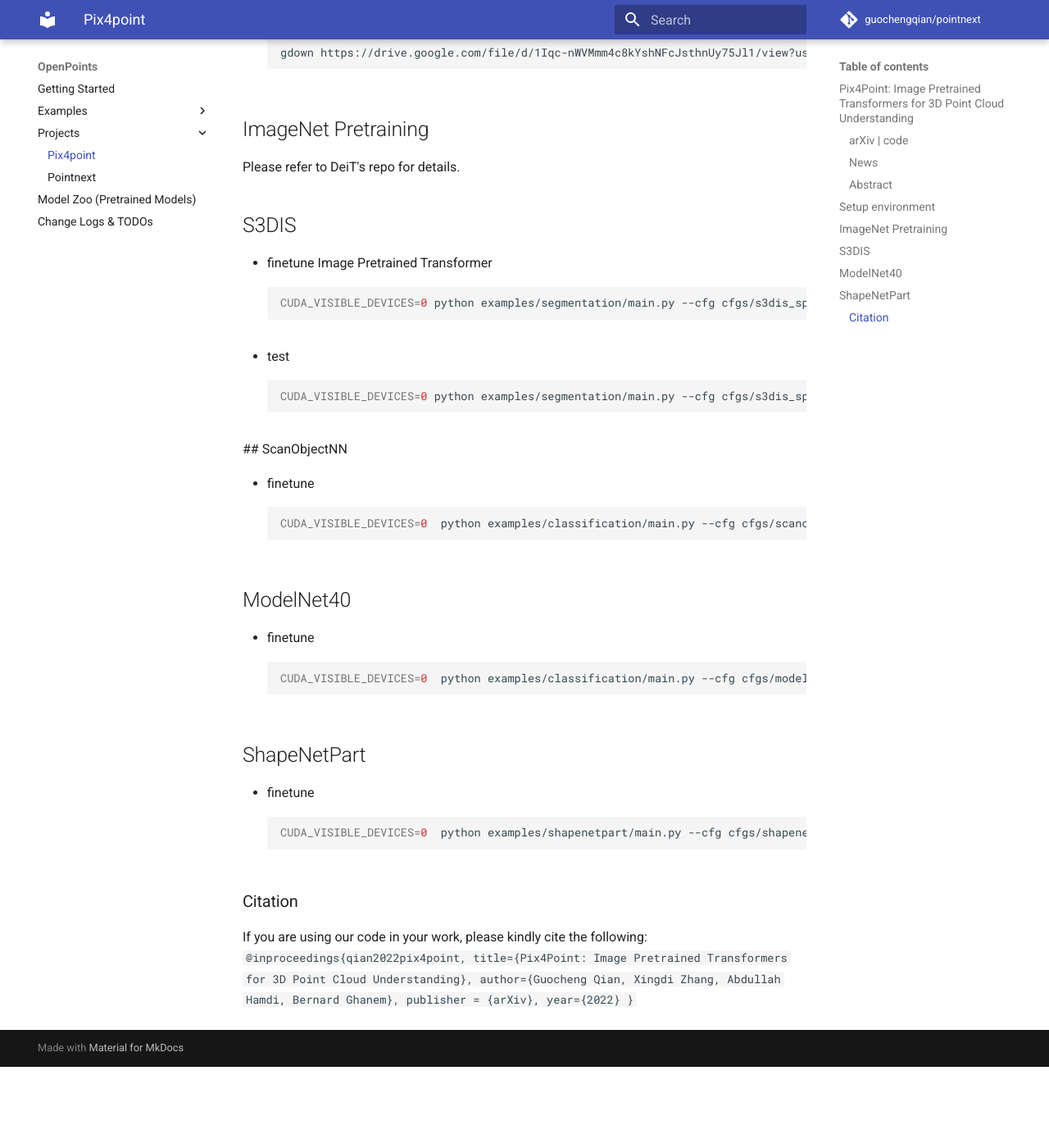
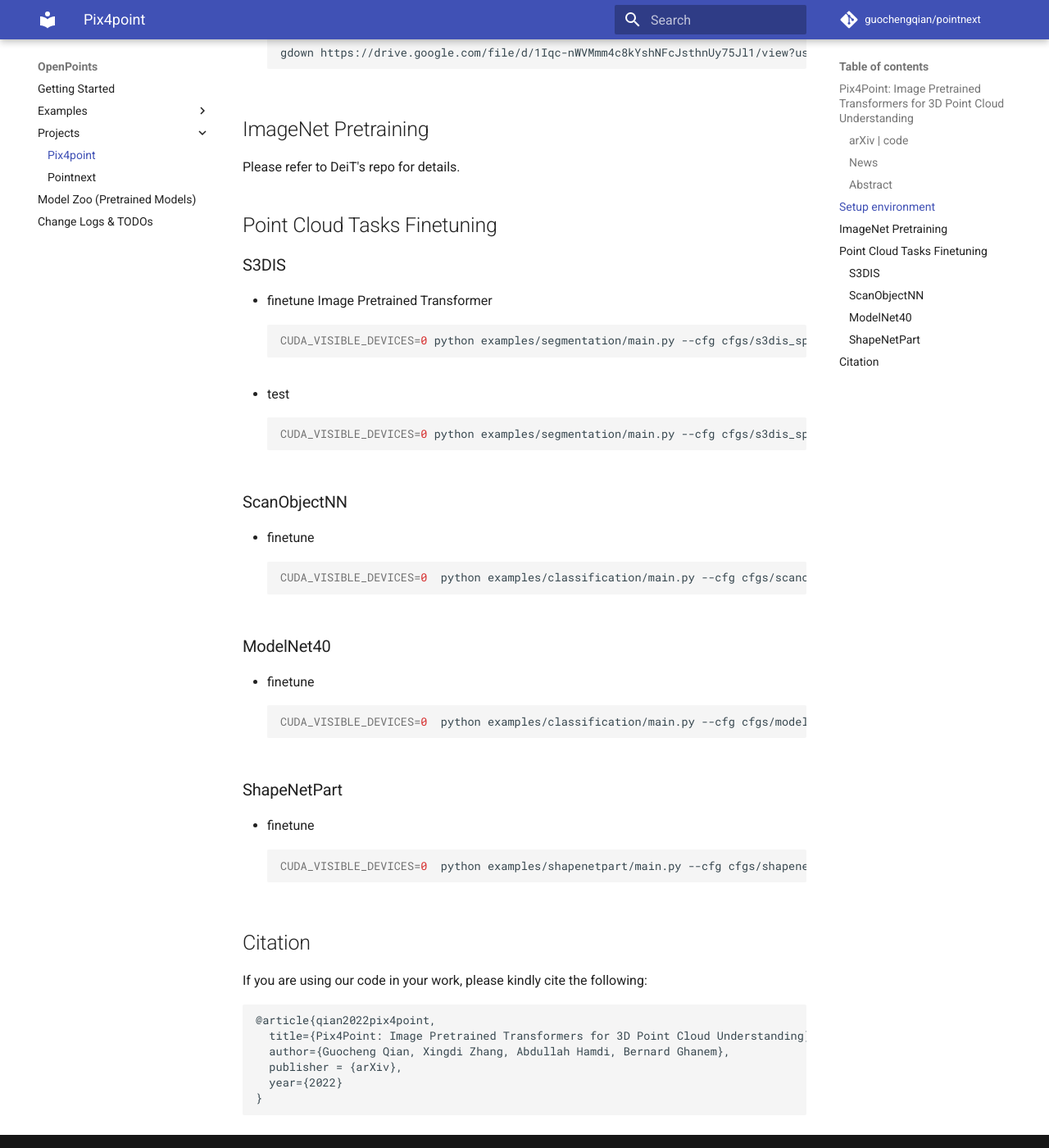
Before and after one commit to guochengqian/PointNeXt, an MkDocs documentation site: the page built from docs/projects/pix4point.md, in a window 1280 px wide and 1400 px high, scrolled down 1463 px. Shown: the whole window at 82% size. Built offline with MkDocs 1.6.1 and Material for MkDocs 9.7.7, drawn with Linux system fonts in a browser that asks for light colours; emoji names are drawn with the system emoji font; comment, search, counter and statistics services are not loaded; before the commit the page ends 2764 px from its top, so only the background shows below that.

Commit message:
update docs

````diff
--- a/docs/projects/pix4point.md
+++ b/docs/projects/pix4point.md
@@ -33,7 +33,8 @@
 Please refer to DeiT's repo for details.
 
 
-## S3DIS
+## Point Cloud Tasks Finetuning
+### S3DIS
 
 - finetune Image Pretrained Transformer
   ```bash
@@ -45,14 +46,16 @@
   CUDA_VISIBLE_DEVICES=0 python examples/segmentation/main.py --cfg cfgs/s3dis_sphere_pix4point/pix4point.yaml mode=test  pretrained_path=<pretrained_path>
   ```
 
- ## ScanObjectNN
+
+### ScanObjectNN
 
 - finetune
   ```bash
   CUDA_VISIBLE_DEVICES=0  python examples/classification/main.py --cfg cfgs/scanobjectnn_pix4point/pvit.yaml
   ```
 
-## ModelNet40
+
+### ModelNet40
 <!-- - scratch
   ```bash
   CUDA_VISIBLE_DEVICES=0python examples/classification/main.py --cfg cfgs/modelnet40ply2048/pix4point.yaml mode=train
@@ -64,7 +67,7 @@
   ```
 
 
-## ShapeNetPart
+### ShapeNetPart
 - finetune
   ```bash
   CUDA_VISIBLE_DEVICES=0  python examples/shapenetpart/main.py --cfg cfgs/shapenetpart_pix4point/pix4point.yaml
@@ -72,12 +75,13 @@
 
 
 
-### Citation
+## Citation
 If you are using our code in your work, please kindly cite the following:
 ```
-@inproceedings{qian2022pix4point,
+@article{qian2022pix4point,
   title={Pix4Point: Image Pretrained Transformers for 3D Point Cloud Understanding},
   author={Guocheng Qian, Xingdi Zhang, Abdullah Hamdi, Bernard Ghanem},
   publisher = {arXiv},
   year={2022}
-}```
+}
+```
--- a/requirements.txt
+++ b/requirements.txt
@@ -12,7 +12,7 @@
 h5py==3.6.0
 matplotlib==3.5.1
 wandb
-pyvista==0.33.2
+pyvista
 setuptools==59.5.0
 Cython==0.29.28
 pandas
````
Also changed, not shown: docs/index.md (+13 -0 lines), docs/projects/pointnext.md (+3 -3 lines), 7 other files.
